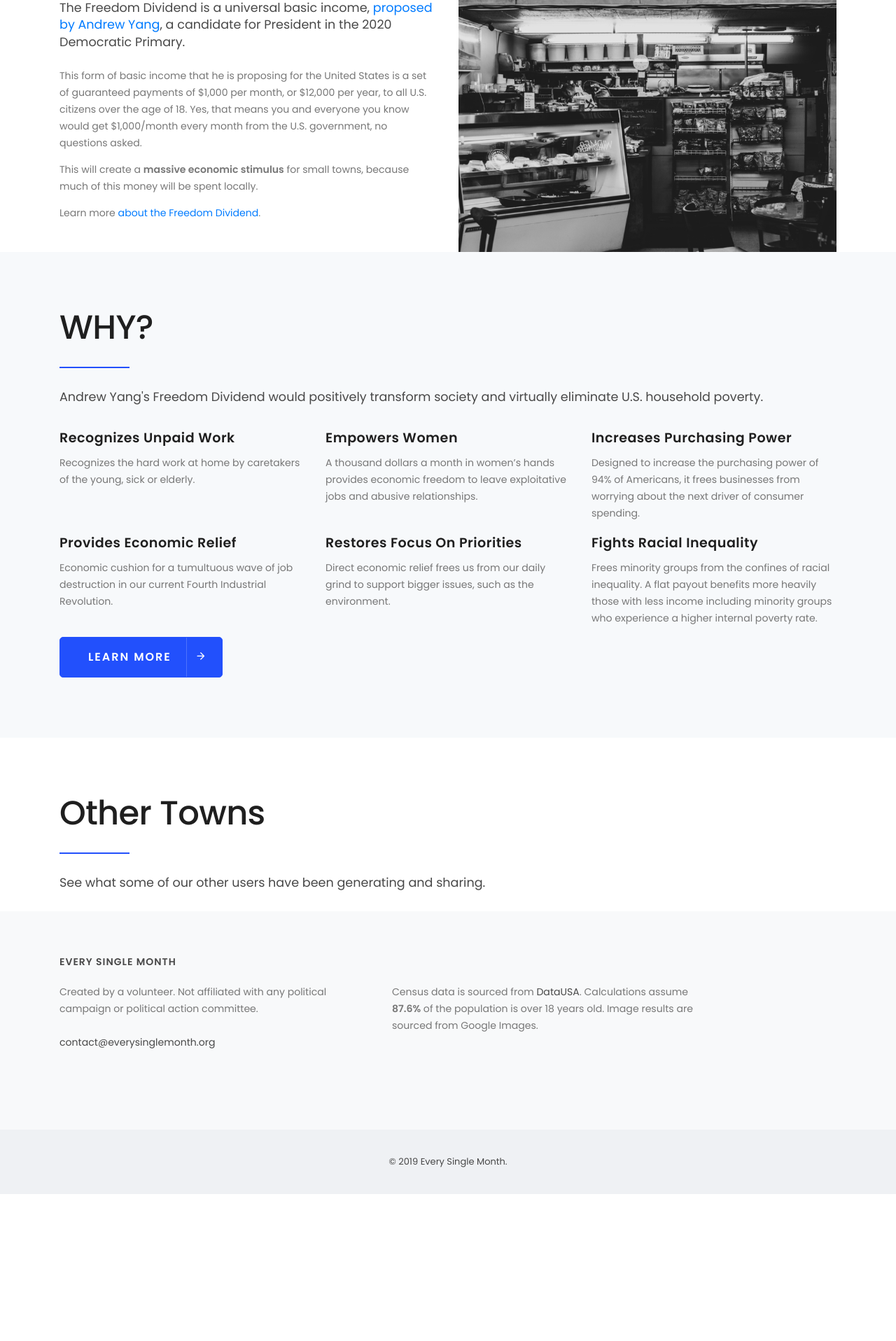
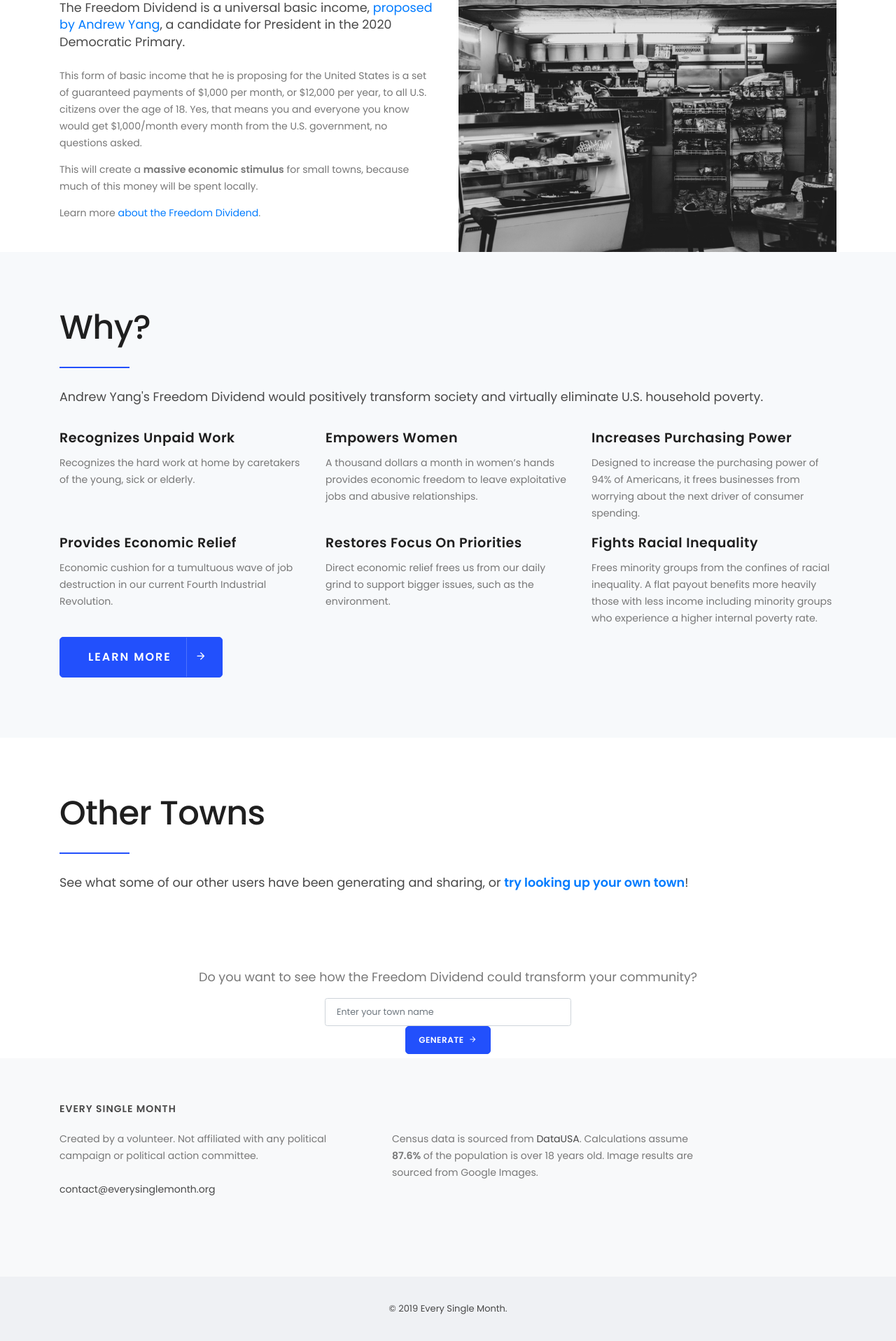
Before and after one commit to AllenEllis/EverySingleMonth, a PHP site: page / in a window 1280 px wide. Shown: the part 996-2912 px from the top of the page at 70% size. Before the commit the page ends 2702 px from the top, so only its background shows below. Run offline with PHP 8.4, Linux system fonts and the light colour scheme; data that the repository does not hold is empty; some libraries are stand-ins or nearby versions; some web fonts are replaced.

Commit message:
Added more generate buttons

```diff
--- a/sources/esm.php
+++ b/sources/esm.php
@@ -183,7 +183,7 @@ function do_process() {
     $out .= $footer;
     echo $out;
 
-    push("Generated",$data['town_full']);
+    push("Searched",$data['town_full']);
 
 }
 
--- a/templates/header.html
+++ b/templates/header.html
@@ -17,7 +17,7 @@
 
 
     <style type="text/css">
-        #formContainer {
+        #formContainer, #formContainer2 {
             max-width: 25rem;
             margin: auto;
         }
--- a/templates/home.html
+++ b/templates/home.html
@@ -82,7 +82,7 @@
 <section class="background-grey" id="faqs">
     <div class="container">
         <div class="heading-text heading-section">
-            <h2>WHY?</h2>
+            <h2>Why?</h2>
             <span class="lead">Andrew Yang's Freedom Dividend would positively transform society and virtually eliminate U.S. household poverty.</span>
         </div>
         <div class="row">
@@ -137,7 +137,7 @@
     <div class="container">
         <div class="heading-text heading-section">
             <h2>Other Towns</h2>
-            <span class="lead">See what some of our other users have been generating and sharing.</span>
+            <span class="lead">See what some of our other users have been generating and sharing, or <strong><a href="#towns2">try looking up your own town</a></strong>!</span>
         </div>
     </div>
     <div class="portfolio">
@@ -151,3 +151,49 @@
     </div>
 </section>
 <!-- end: PORTFOLIO -->
+<!-- AGAIN -->
+<section class="p-b-0" id="towns2">
+    <div class="container">
+        <div class="text-center"><p style="font-size: 125%">Do you want to see how the Freedom Dividend could transform your community? </p>
+           </div>
+        <div id="formContainer2">
+            <form action="index.php" style="text-align:center">
+
+                <input type="hidden" name="action" value="process" />
+                <!--    <input type="text" size="35" name="city" placeholder="City or town" id="name_input" list="huge_list" value="{CITY}" />-->
+                <input type="text" class="form-control" name="city_name" placeholder="Enter your town name" id="name_input2" list="huge_list" value="{CITY_NAME}" />
+                <input type="hidden" size="15" name="city" id="geo2" value="{CITY}" placeholder="" />
+                <datalist id="huge_list2">
+                </datalist>
+                <!--<input type="submit" value="Generate" class="btn" />-->
+                <button type="submit" class="btn btn-light-hover btn-light-hover">Generate &nbsp;<i class="icon-arrow-right"></i></button>
+
+                {ERROR}
+
+            </form>
+
+            <script type="text/javascript">
+
+                $(document).ready(function() {
+                    $('#name_input2').autocomplete({ source:'sources/autocomplete_cityname.php', select: acSelected, focus: acSelected, minLength:3 });
+                });
+
+                function acSelected(event, ui) {
+                    var acString = ui.item.value;
+                    var acInfo = acString.split("||");
+                    $("#name_input2").val(acInfo[4]);
+                    $("#geo2").val(acInfo[0]);
+                    //$("#extra_info").html("Extra Info from the query: "+acInfo[0]+", "+acInfo[1]+", "+acInfo[2]+", "+acInfo[3]+", "+acInfo[4]+", ");
+
+                    // now that we've handled the data, don't re-modify the city field
+                    return false;
+                }
+
+            </script>
+
+
+
+        </div>
+    </div>
+</section>
+<!-- end: AGAIN -->
```
